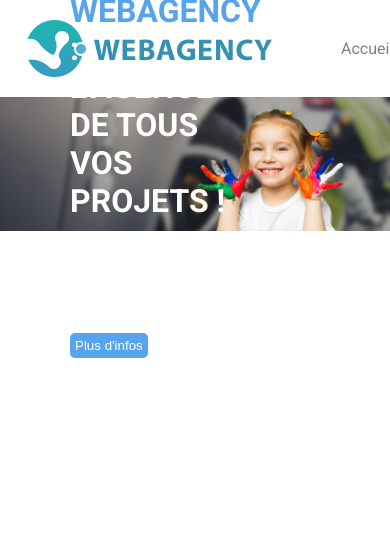
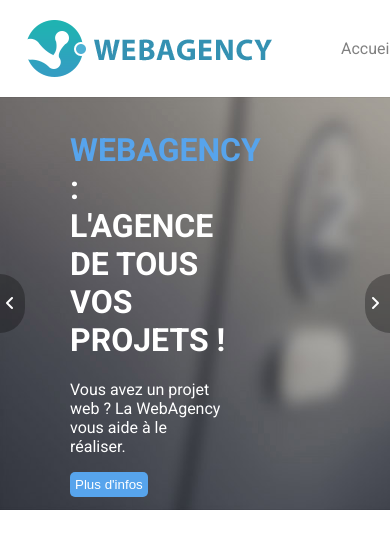
Before and after one commit to enzopcht/webAgency, a plain HTML site: page index.html in a window 390 px wide. Shown: the top 548 px of the page. Drawn offline with Linux system fonts and the light colour scheme.

Commit message:
Hero terminé avec succès

```diff
--- a/index.html
+++ b/index.html
@@ -5,6 +5,7 @@
     <meta name="viewport" content="width=device-width, initial-scale=1.0">
     <title>Web Agency</title>
     <link rel="stylesheet" href="style.css">
+    <link rel="stylesheet" href="https://cdnjs.cloudflare.com/ajax/libs/font-awesome/6.6.0/css/all.min.css" integrity="sha512-Kc323vGBEqzTmouAECnVceyQqyqdsSiqLQISBL29aUW4U/M7pSPA/gEUZQqv1cwx4OnYxTxve5UMg5GT6L4JJg==" crossorigin="anonymous" referrerpolicy="no-referrer" />
     <style>@import url('https://fonts.googleapis.com/css2?family=Roboto:ital,wght@0,100;0,300;0,400;0,500;0,700;0,900;1,100;1,300;1,400;1,500;1,700;1,900&display=swap');</style>
 </head>
 <body>
@@ -21,7 +22,21 @@
     </header>
     <div class="hero">
         <div class="hero-container">
-            <img src="images/slider/bg1.jpg" alt="">
+            <input type="checkbox" id="slide-toggle" class="slide-toggle">
+            <div class="slide-left">
+                <label for="slide-toggle" class="slide-left-label">
+                    <i class="fa-solid fa-angle-left"></i>
+                </label>
+            </div>
+            <div class="slide-right">
+                <label for="slide-toggle" class="slide-right-label">
+                    <i class="fa-solid fa-angle-right"></i>
+                </label>
+            </div>
+            <div class="slider-img">
+                <img src="images/slider/bg1.jpg" alt="">
+                <img src="images/slider/bg2.jpg" alt="">
+            </div>
             <div class="hero-content">
                 <h1><span>WebAgency</span> : l'agence de tous vos projets !</h1>
                 <p>Vous avez un projet web ? La WebAgency vous aide à le réaliser.</p>
@@ -29,5 +44,6 @@
             </div>
         </div>
     </div>
+
 </body>
 </html>
--- a/style.scss
+++ b/style.scss
@@ -1,5 +1,13 @@
 $blueColor : #57a4ec;
-
+@mixin slider {
+    position: absolute;
+        z-index: 4;
+        width: 15px;
+        color: white;
+        padding: 20px 5px;
+        cursor: pointer;
+        background-color: rgba(0, 0, 0, 0.3);
+}
 
 
 html {
@@ -43,8 +51,24 @@ header {
     z-index: 0;
     display: flex;
     align-items: center;
-    img {
-        width: 100%;
+    overflow: hidden;
+    .slide-left {
+        @include slider;
+        left: 0px;
+        border-radius: 0 50px 50px 0;
+    }
+    .slide-right {
+        @include slider ;
+        right: 0px;
+        border-radius: 50px 0 0 50px ;
+    }
+    .slider-img {
+        display: flex;
+        width: 200%;
+        transition: transform ease-in-out 1s ;
+        img {
+            width: 1200px;
+        }
     }
     .hero-content {
         position: absolute;
@@ -66,4 +90,11 @@ header {
             border-radius: 5px;
         }
     }
+    .slide-toggle {
+        display: none;
+    }
+
+    .slide-toggle:checked ~ .slider-img {
+        transform: translateX(-50%);
+    }
 }
```
Also changed, not shown: style.css, 1 other file.
